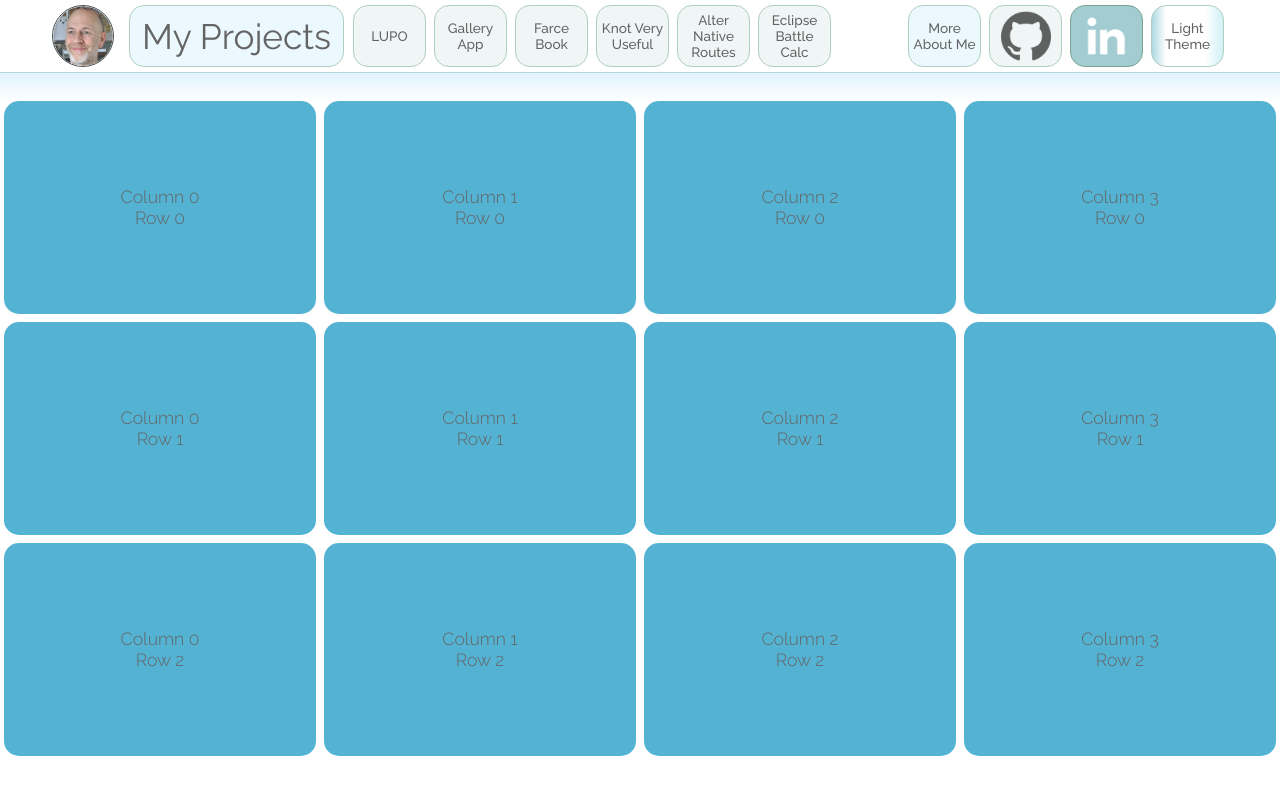
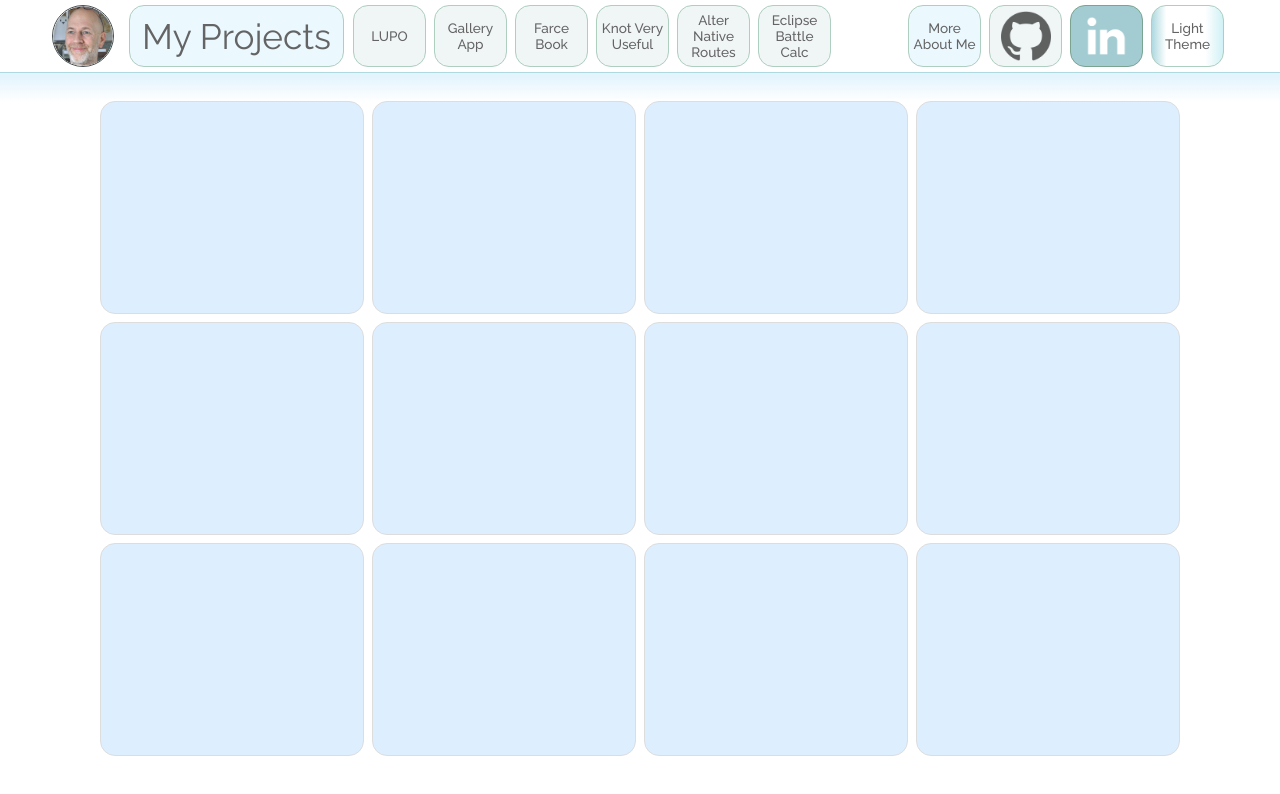
Before and after one commit to pablisch/portfolio-ts, a React (Vite) app: page /projects in a window 1280 px wide. Shown: the top 794 px of the page. Built offline with nearby package versions, Linux system fonts and the light colour scheme.

Commit message:
chore: minor css changes.

```diff
--- a/src/features/StretchMatrix/StretchMatrix.css
+++ b/src/features/StretchMatrix/StretchMatrix.css
@@ -1,4 +1,7 @@
-.rows-container {
+.matrix-container {
+  max-width: var(--app-max-width);
+  /*max-width: 1200px;*/
+  margin: 0 auto;
   /*min-height: calc(100vh);*/
   /*max-height: calc(100vh);*/
 }
@@ -10,7 +13,8 @@
 
 .panel {
   flex: 1;
-  background-color: rgb(84, 179, 211);
+  background-color: #def;
+  border: 1px solid #ddd;
   transition: all 1.5s ease-out;
   height: 10vh;
   margin: 0.3vw;
--- a/src/features/StretchMatrix/StretchMatrix.tsx
+++ b/src/features/StretchMatrix/StretchMatrix.tsx
@@ -13,7 +13,7 @@ export default function StretchMatrix() {
   };
 
   return (
-    <div className="rows-container">
+    <div className="matrix-container">
       {[...Array(3).keys()].map((index) => (
         <MatrixRow
           key={`row-${index}`}
@@ -101,8 +101,8 @@ function MatrixPanel({
       onMouseEnter={() => onMouseEnterCol(colIndex)}
       onMouseLeave={onMouseExitCol}
     >
-      <p className="text">{`Column ${colIndex}`}</p>
-      <p className="text">{`Row ${rowIndex}`}</p>
+      {/*<p className="text">{`Column ${colIndex}`}</p>*/}
+      {/*<p className="text">{`Row ${rowIndex}`}</p>*/}
     </div>
   );
 }
--- a/src/global.css
+++ b/src/global.css
@@ -1,7 +1,6 @@
 :root {
   /* APP SIZE VARS */
-  --app-max-width: 1100px;
-  --fake-side-margin: 0.1px;
+  --app-max-width: 85vw;
 
   /* MISC APP VARS */
   --std-transition: all 0.3s ease-in-out;
```
